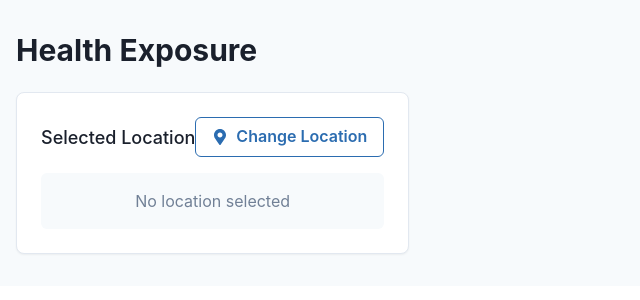
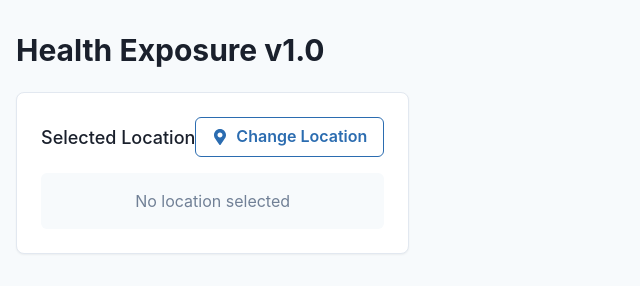
Before and after one commit to velde/health-exposure, a React (Vite) app in the folder web/: page / in a window 1280 px wide. Shown: the top 300 px of the page, without its empty margins (0-640 px from the left). Built offline with nearby package versions, Linux system fonts and the light colour scheme; the HTML template or start-up script is replaced by a standard one.

Commit message:
test: update dashboard title for deployment test

```diff
--- a/web/src/screens/Dashboard.tsx
+++ b/web/src/screens/Dashboard.tsx
@@ -25,7 +25,7 @@ function Dashboard() {
   return (
     <Container maxW="container.sm" py={8}>
       <Stack gap={6}>
-        <Heading size="lg">Health Exposure</Heading>
+        <Heading size="lg">Health Exposure v1.0</Heading>
 
         <Box
           p={6}
```
